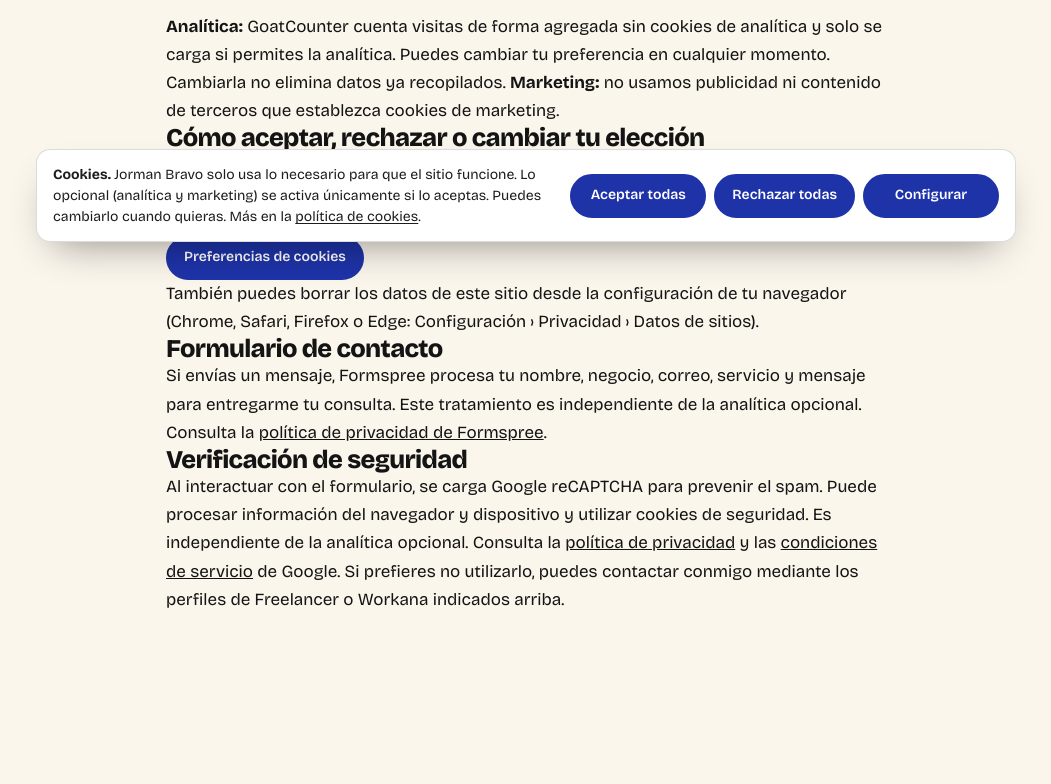
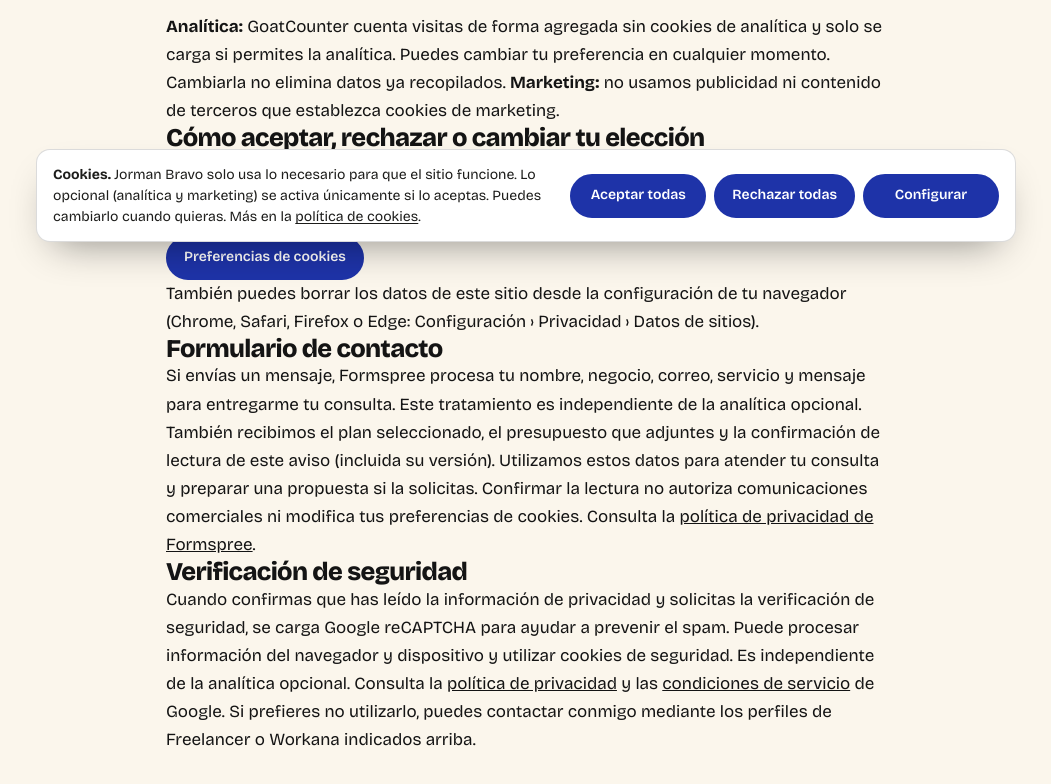
Before and after one commit to jormanj2b/jormanj2b.github.io, a plain HTML site: page cookies.html in a window 1280 px wide. Shown: the part 546-1330 px from the top of the page, without its empty margins (114-1165 px from the left). Before the commit the page ends 1224 px from the top, so only its background shows below. Drawn offline with Linux system fonts and the light colour scheme.

Commit message:
Align contact privacy notice with acknowledgment and security-check behavior

```diff
--- a/cookies.html
+++ b/cookies.html
@@ -40,8 +40,8 @@
 <p>La primera vez que entras ves un aviso con tres opciones del mismo peso: <em>Aceptar todas</em>, <em>Rechazar todas</em> y <em>Configurar</em> (eliges por categoría). Seguir navegando no cuenta como aceptar. Puedes cambiar de opinión cuando quieras:</p>
 <p><button type="button" class="ck-btn" data-cookie-prefs>Preferencias de cookies</button></p>
 <p>También puedes borrar los datos de este sitio desde la configuración de tu navegador (Chrome, Safari, Firefox o Edge: Configuración › Privacidad › Datos de sitios).</p>
-<h2>Formulario de contacto</h2><p>Si envías un mensaje, Formspree procesa tu nombre, negocio, correo, servicio y mensaje para entregarme tu consulta. Este tratamiento es independiente de la analítica opcional. Consulta la <a href="https://formspree.io/legal/privacy-policy/" rel="noopener">política de privacidad de Formspree</a>.</p>
-<h2>Verificación de seguridad</h2><p>Al interactuar con el formulario, se carga Google reCAPTCHA para prevenir el spam. Puede procesar información del navegador y dispositivo y utilizar cookies de seguridad. Es independiente de la analítica opcional. Consulta la <a href="https://policies.google.com/privacy">política de privacidad</a> y las <a href="https://policies.google.com/terms">condiciones de servicio</a> de Google. Si prefieres no utilizarlo, puedes contactar conmigo mediante los perfiles de Freelancer o Workana indicados arriba.</p>
+<h2>Formulario de contacto</h2><p>Si envías un mensaje, Formspree procesa tu nombre, negocio, correo, servicio y mensaje para entregarme tu consulta. Este tratamiento es independiente de la analítica opcional. También recibimos el plan seleccionado, el presupuesto que adjuntes y la confirmación de lectura de este aviso (incluida su versión). Utilizamos estos datos para atender tu consulta y preparar una propuesta si la solicitas. Confirmar la lectura no autoriza comunicaciones comerciales ni modifica tus preferencias de cookies. Consulta la <a href="https://formspree.io/legal/privacy-policy/" rel="noopener">política de privacidad de Formspree</a>.</p>
+<h2>Verificación de seguridad</h2><p>Cuando confirmas que has leído la información de privacidad y solicitas la verificación de seguridad, se carga Google reCAPTCHA para ayudar a prevenir el spam. Puede procesar información del navegador y dispositivo y utilizar cookies de seguridad. Es independiente de la analítica opcional. Consulta la <a href="https://policies.google.com/privacy">política de privacidad</a> y las <a href="https://policies.google.com/terms">condiciones de servicio</a> de Google. Si prefieres no utilizarlo, puedes contactar conmigo mediante los perfiles de Freelancer o Workana indicados arriba.</p>
 </main>
 <script type="text/plain" data-cookie-category="analitica" data-goatcounter="https://jormanj2b.goatcounter.com/count" data-src="https://gc.zgo.at/count.js"></script>
 </body>
```
